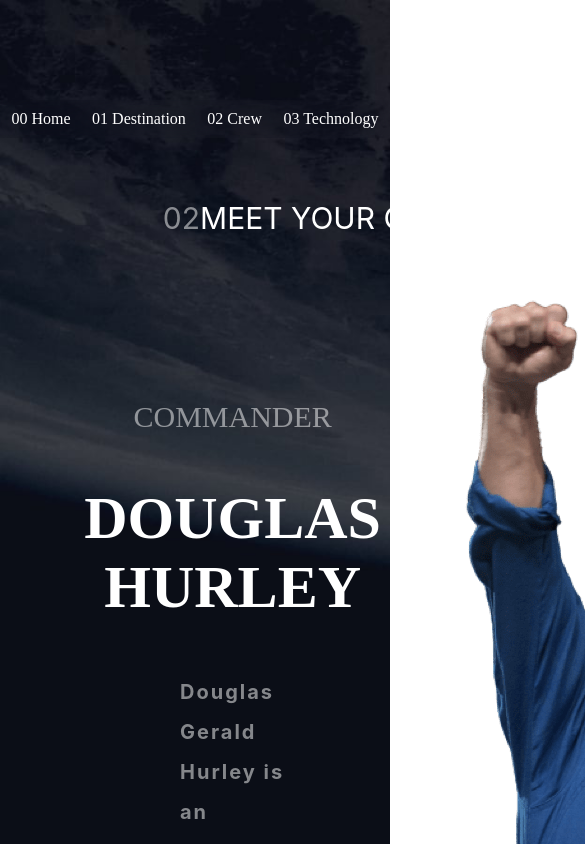
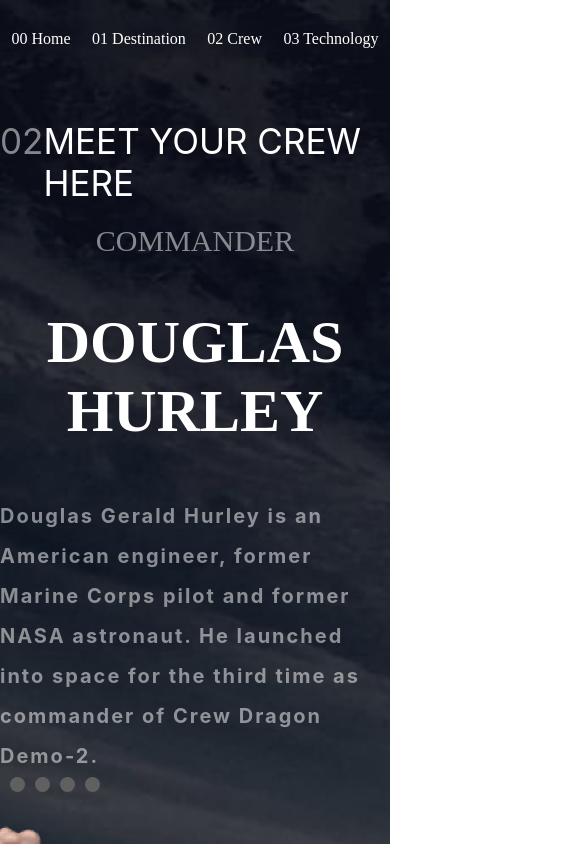
Before and after one commit to yensan0512/space-tourism, a React (Create React App) app: page /crew in a window 390 px wide. Shown: the top 844 px of the page, 585 px wide, since content can reach past the window. Built offline with nearby package versions, Linux system fonts and the light colour scheme.

Commit message:
complete responsive layout

```diff
--- a/src/App.tsx
+++ b/src/App.tsx
@@ -15,9 +15,16 @@
 const Wrapper = styled.div`
   width:100vw;
   height:100vh;
+
+  @media screen and (max-width: 1028px) {
+    overflow-x: hidden;
+  }
 `;
 
-const Background = styled.div(({ bg }: { bg: string }) => `
+const Background = styled.div(({ bg, adjustHeight }: {
+  bg: string,
+  adjustHeight: boolean
+}) => `
   //background: url(static/assets/home/background-home-desktop.jpg);
   //background:url(static/assets/destination/background-destination-desktop.jpg);
   //background: url(static/assets/crew/background-crew-desktop.jpg);
@@ -26,13 +33,17 @@
   height:100%;
   background-size:cover;
 
+  @media screen and (max-width: 1028px) {
+    ${adjustHeight ? 'height: unset' :''};
+  }
+
 `);
 
 const Layer = styled.div`
   //opacity:0.2;
   width:100vw;
   height:100px;
-  padding-top:100px;
+  padding-top:20px;
   //backdrop-filter:blur(20px);
  // border: 1px solid rgba(255, 0, 0, .5);
   //background-color:black;
@@ -94,7 +105,10 @@
   return (
 
     <Wrapper>
-      <Background bg={background}>
+      <Background
+        bg={background}
+        adjustHeight={location.pathname !== "/"}
+      >
         <Layer>
           <MenuList>
             <Menu to="/">00 Home</Menu>
--- a/src/component/Container.tsx
+++ b/src/component/Container.tsx
@@ -8,10 +8,23 @@
   align-items:center;
   margin-top:200px;
 
+  @media screen and (max-width: 1028px) {
+    margin-top: 0;
+    flex-direction: column;
+  }
+
 `;
 
 const MainContainer = styled.div`
   flex:50%;
+
+  // @media screen and (max-width: 1028px) {
+  //   display: flex;
+  //   justify-content: center;
+
+  //   &#top {
+  //     flex-direction: column;
+  //   }
 
 `;
 
@@ -22,6 +35,10 @@
   font-family: cursive;
   font-size:35px;
   padding-left:100px;
+
+  @media screen and (max-width: 1028px) {
+    padding-top: 100px;
+  }
 `;
 
 const MainText = styled.div`
@@ -51,6 +68,12 @@
   width:250px;
   top:50%;
   left:50%;
+
+  @media screen and (max-width: 1028px) {
+    top:unset;
+    left:unset;
+  }
+
 `;
 
 const Text = styled(Link)`
--- a/src/component/Crew.tsx
+++ b/src/component/Crew.tsx
@@ -7,23 +7,42 @@
 
 const FlexContainer = styled.div`
   display:flex;
+
+  @media screen and (max-width: 1028px) {
+    flex-direction: column;
+  }
 `;
 
 const FlexContent = styled.div`
   flex:50%;
 
+  @media screen and (max-width: 1028px) {
+    display: flex;
+    justify-content: center;
+
+    &#top {
+      flex-direction: column;
+    }
+  }
 `;
 
 const Img = styled.img`
   // content:url(static/assets/crew/image-anousheh-ansari.png);
   background-size:cover;
-  padding-top:100px;
+  padding-top:30px;
   justify-self:center;
+
+  @media screen and (max-width: 1028px) {
+    margin-top:0px;
+  }
 `;
 
 const ProfileTabContainer = styled.div`
   padding:50px 0px 0px 180px;
   //text-align:start;
+  @media screen and (max-width: 1028px) {
+    padding:0px 0px 0px 0px;
+  }
 `;
 
 const ProfileTab = styled.div`
@@ -79,10 +98,10 @@
   return (
     <Wrapper>
       <FlexContainer>
-        <FlexContent>
+        <FlexContent id="top">
           <Header
             Number="02"
-            Title="MEET YOUR CREW" />
+            Title="MEET YOUR CREW HERE" />
           <CrewProfile
             PositionSpace={position}
             NameSpace={NameSpace}
--- a/src/component/CrewProfile.tsx
+++ b/src/component/CrewProfile.tsx
@@ -13,7 +13,9 @@
   padding:200px 0px 50px 0px;
   font-family:Bodoni MT;
 
-
+  @media screen and (max-width: 1028px) {
+    padding:20px 0px 50px 0px;
+  }
 `;
 
 const Name = styled.h1`
@@ -30,9 +32,13 @@
   text-align:start;
   opacity:0.5;
   margin:0;
-  padding:50px 150px 0px 180px;
+  padding:50px 150px 0px 150px;
   line-height:2.0;
   letter-spacing:2px;
+
+  @media screen and (max-width: 1028px) {
+    padding:50px 0px 0px 0px;
+  }
 `;
 
 function CrewProfile({ PositionSpace, NameSpace, Experience }: {
--- a/src/component/Destination.tsx
+++ b/src/component/Destination.tsx
@@ -11,6 +11,10 @@
 
 const FlexContainer = styled.div`
   display:flex;
+
+  @media screen and (max-width: 1028px) {
+    flex-direction: column;
+  }
 `;
 
 const FlexContent = styled.div`
--- a/src/component/DestinationDesc.tsx
+++ b/src/component/DestinationDesc.tsx
@@ -8,6 +8,11 @@
   gap:30px;
   margin-top:200px;
   // justify-content:center;
+
+  @media screen and (max-width: 1028px) {
+    margin-top:50px;
+    justify-content:center;
+  }
 `;
 
 const InnerFlexContent = styled.div`
@@ -28,7 +33,11 @@
   color:var(--white);
   letter-spacing:2px;
   font-family: serif;
-  margin:50px 0 50px 0;
+  margin:50px 0 20px 0;
+
+  @media screen and (max-width: 1028px) {
+    text-align:center;
+  }
 
 `;
 
@@ -39,6 +48,11 @@
   font-size:20px;
   letter-spacing:2px;
   padding-right:200px;
+
+  @media screen and (max-width: 1028px) {
+    text-align:justify;
+    padding:0px 10px 0px 10px;
+  }
 `;
 
 const InnerFlexFooterContainer = styled.div`
--- a/src/component/Header.tsx
+++ b/src/component/Header.tsx
@@ -4,29 +4,45 @@
 
 const Wrapper = styled.div`
   margin:0;
+
+  @media screen and (max-width: 1028px) {
+    display: flex;
+    justify-content: center;
+  }
 `;
 
 const TitleNo = styled.div`
   color:var(--white);
   opacity:0.5;
-  font-size:30px;
+  font-size:35px;
   display:inline;
   float: left;
   // left: 25%;
-  left:35%;
+  left:30%;
   position: relative;
+
+  @media screen and (max-width: 1028px) {
+    left:unset;
+    width:unset;
+  }
 
 `;
 
 const TitleText = styled.div`
   color:var(--white);
-  font-size:30px;
+  font-size:35px;
   display:inline;
   float: left;
-  left:35%;
+  left:30%;
   // left: 27%;
   position: relative;
   width:90%;
+
+  @media screen and (max-width: 1028px) {
+    left:unset;
+    width:unset;
+
+  }
 
 `;
 
--- a/src/component/SharedImg.tsx
+++ b/src/component/SharedImg.tsx
@@ -7,6 +7,7 @@
 
 const Img = styled.img`
   background-size:cover;
+  justify-self:center;
 `;
 
 function ShareImg({ Photo }: {
--- a/src/component/Technology.tsx
+++ b/src/component/Technology.tsx
@@ -11,7 +11,12 @@
 
 const FlexContainer = styled.div`
   display:flex;
-  flex-wrap:wrap;
+  //flex-wrap:wrap;
+
+  @media screen and (max-width: 1028px) {
+    flex-direction: column;
+    align-items: center;
+  }
 `;
 
 const FlexContent = styled.div`
@@ -23,6 +28,10 @@
 
 const SmallFlexContent = styled.div`
   flex:30%;
+
+  @media screen and (max-width: 1028px) {
+    flex:unset;
+  }
 `;
 
 const FlexColumn = styled.div`
@@ -109,6 +118,7 @@
               TitleTech="THE TERMINOLOGY ..."
               HeaderTech={HeaderTech}
               DescTech={DescTech}
+
             />
           </div>
         </FlexContent>
--- a/src/component/TechnologyDesc.tsx
+++ b/src/component/TechnologyDesc.tsx
@@ -17,7 +17,12 @@
   color:var(--white);
   letter-spacing:2px;
   font-family: serif;
-  margin:0px 0 100px 0;
+  margin:0px 0 50px 0;
+
+  @media screen and (max-width: 1028px) {
+    margin:0px 0px 0px 0;
+    letter-spacing:0px;
+  }
 
 `;
 
@@ -29,6 +34,11 @@
   letter-spacing:2px;
   padding-right:200px;
   line-height:1.6;
+
+  @media screen and (max-width: 1028px) {
+    padding:0px 10px 0px 0px;
+    letter-spacing:0px;
+  }
 `;
 
 
```
Also changed, not shown: 1 other file (tests, documents, lock files or other folders).
